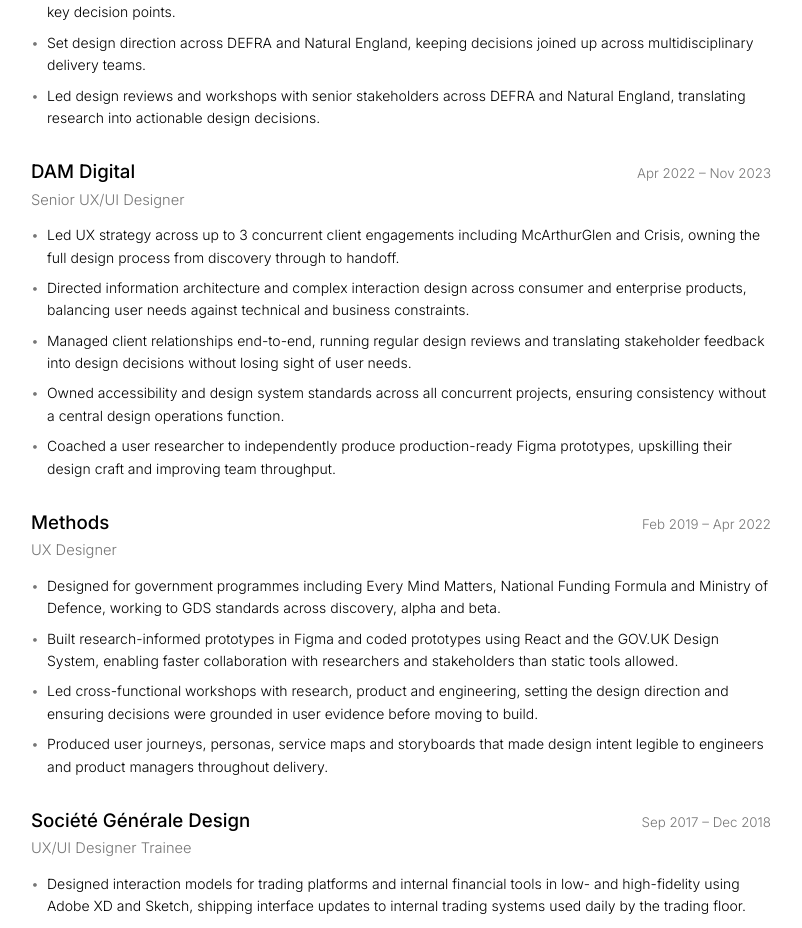
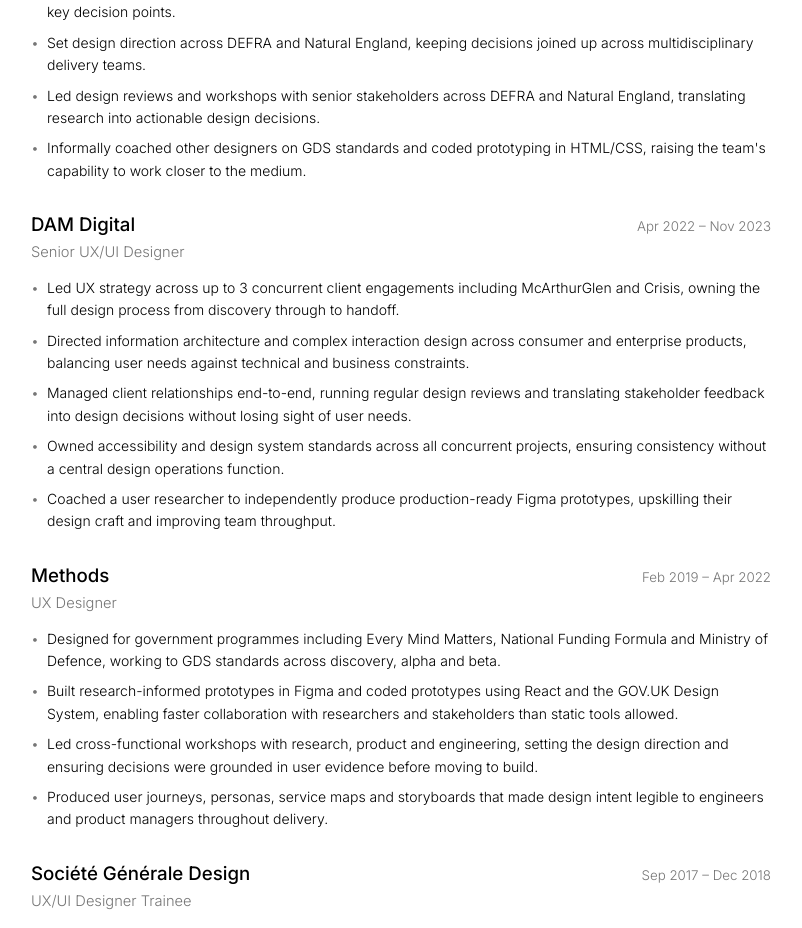
Before and after one commit to julcresus/julcresus.github.io, a React (Create React App) app: page /cv in a window 1280 px wide. Shown: the part 820-1748 px from the top of the page, without its empty margins (239-1041 px from the left). Built offline with nearby package versions, Linux system fonts and the light colour scheme; no server answers.

Commit message:
Add honest peer coaching bullet to Cognizant role

```diff
--- a/src/pages/about/cv.js
+++ b/src/pages/about/cv.js
@@ -49,6 +49,7 @@ function CV() {
             <li>Directed design iterations in response to usability testing findings across alpha and beta, reducing friction at key decision points.</li>
             <li>Set design direction across DEFRA and Natural England, keeping decisions joined up across multidisciplinary delivery teams.</li>
             <li>Led design reviews and workshops with senior stakeholders across DEFRA and Natural England, translating research into actionable design decisions.</li>
+            <li>Informally coached other designers on GDS standards and coded prototyping in HTML/CSS, raising the team's capability to work closer to the medium.</li>
           </ul>
         </div>
 
```
